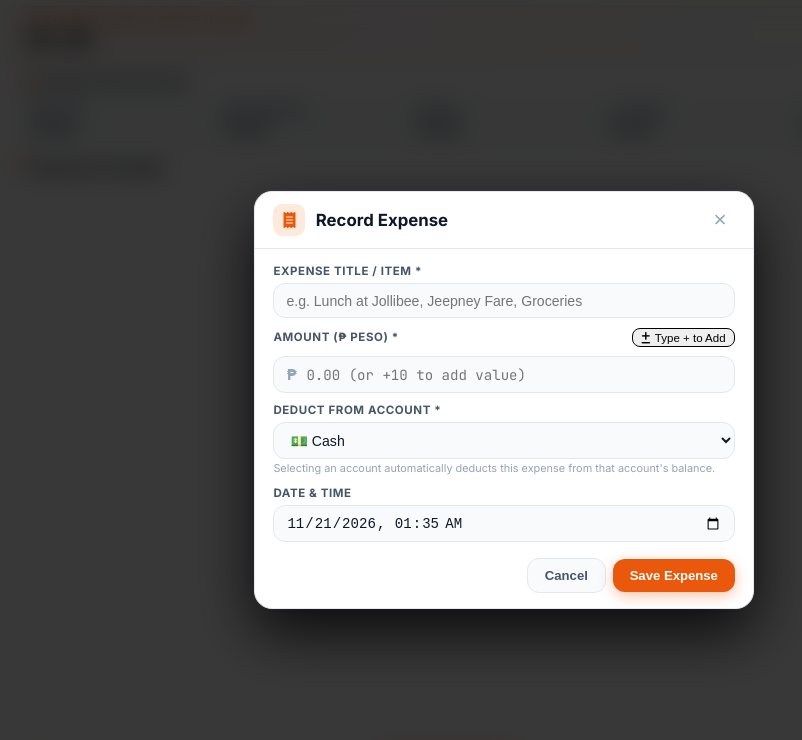
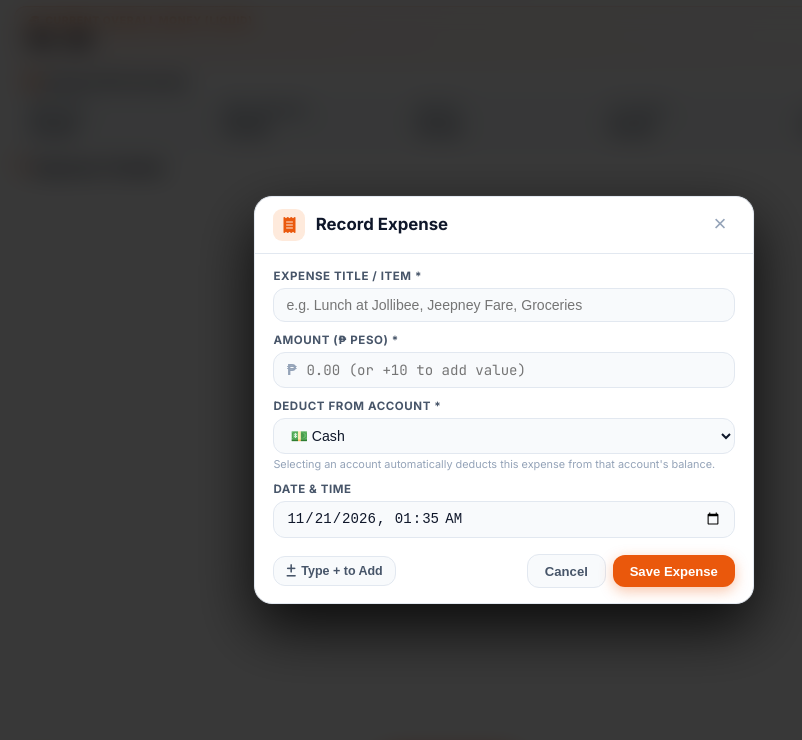
Before and after one commit to JeyCubb/JeyCub, a plain HTML site: page index.html in a window 1280 px wide. Both pictures are taken after a click on the button "Add Expense". Shown: the top 740 px of the page, without its empty margins (136-938 px from the left). Drawn offline with Linux system fonts and the light colour scheme; no server answers.

Commit message:
feat(ui): move Type + to Add button to modal bottom actions bar

```diff
--- a/index.html
+++ b/index.html
@@ -2147,13 +2147,7 @@
 
         <!-- Amount -->
         <div class="form-group">
-          <div style="display: flex; align-items: center; justify-content: space-between; margin-bottom: 0.35rem;">
-            <label class="form-label" for="expense-input-amount" style="margin-bottom: 0;">Amount (₱ Peso) *</label>
-            <button type="button" id="btn-toggle-income" class="badge" style="cursor: pointer; border: 1px solid var(--border-color); background: var(--bg-card); font-size: 0.72rem; padding: 0.15rem 0.5rem; border-radius: var(--radius-sm); color: var(--text-muted); display: inline-flex; align-items: center; gap: 0.3rem;">
-              <i class="fa-solid fa-plus-minus"></i>
-              <span id="btn-toggle-income-text">Type + to Add</span>
-            </button>
-          </div>
+          <label class="form-label" for="expense-input-amount">Amount (₱ Peso) *</label>
           <div style="position: relative;">
             <span style="position: absolute; left: 0.85rem; top: 50%; transform: translateY(-50%); font-weight: 700; color: var(--text-muted);" class="mono">₱</span>
             <input type="text" id="expense-input-amount" class="form-input mono" style="padding-left: 2rem;" required placeholder="0.00 (or +10 to add value)" autocomplete="off" />
@@ -2181,9 +2175,15 @@
         </div>
 
         <div class="modal-actions" style="display: flex; align-items: center; justify-content: space-between; gap: 0.5rem;">
-          <button type="button" id="btn-delete-expense" class="btn-modal-cancel" style="display: none; background: rgba(239, 68, 68, 0.12); color: #ef4444; border: 1px solid rgba(239, 68, 68, 0.28); font-weight: 700;">
-            <i class="fa-solid fa-trash-can"></i> Delete
-          </button>
+          <div style="display: flex; align-items: center; gap: 0.45rem;">
+            <button type="button" id="btn-toggle-income" class="btn-modal-cancel" style="display: inline-flex; align-items: center; gap: 0.35rem; font-size: 0.78rem; padding: 0.45rem 0.75rem;">
+              <i class="fa-solid fa-plus-minus"></i>
+              <span id="btn-toggle-income-text">Type + to Add</span>
+            </button>
+            <button type="button" id="btn-delete-expense" class="btn-modal-cancel" style="display: none; background: rgba(239, 68, 68, 0.12); color: #ef4444; border: 1px solid rgba(239, 68, 68, 0.28); font-weight: 700; font-size: 0.78rem; padding: 0.45rem 0.75rem;">
+              <i class="fa-solid fa-trash-can"></i> Delete
+            </button>
+          </div>
           <div style="display: flex; align-items: center; gap: 0.45rem; margin-left: auto;">
             <button type="button" class="btn-modal-cancel" id="btn-cancel-expense">Cancel</button>
             <button type="submit" id="btn-submit-expense" class="btn-primary">Save Expense</button>
```
